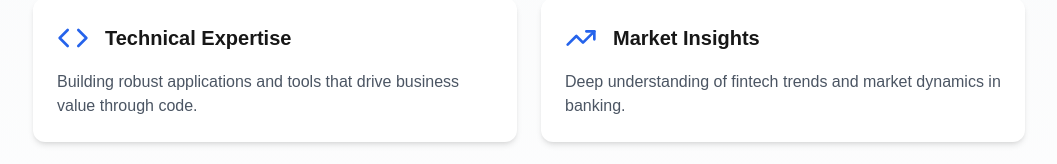
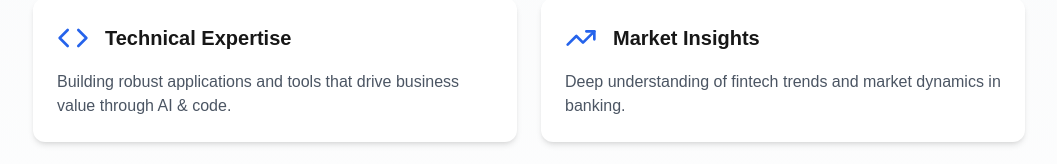
Before and after one commit to RobertVMill/portfolio, a Next.js app: page / in a window 1280 px wide. Shown: the part 286-450 px from the top of the page, without its empty margins (111-1168 px from the left). Built offline with nearby package versions, Linux system fonts and the light colour scheme.

Commit message:
Your commit message here

```diff
--- a/package.json
+++ b/package.json
@@ -10,9 +10,9 @@
   },
   "dependencies": {
     "lucide-react": "^0.453.0",
-    "next": "15.0.0",
-    "react": "19.0.0-rc-65a56d0e-20241020",
-    "react-dom": "19.0.0-rc-65a56d0e-20241020"
+    "next": "^15.0.0",
+    "react": "^19.0.0-rc-65a56d0e-20241020",
+    "react-dom": "^19.0.0-rc-65a56d0e-20241020"
   },
   "devDependencies": {
     "@types/node": "^20",
--- a/src/components/Hero.tsx
+++ b/src/components/Hero.tsx
@@ -49,7 +49,7 @@ const Hero = () => {
     {
       icon: Code,
       title: "Technical Expertise",
-      description: "Building robust applications and tools that drive business value through code."
+      description: "Building robust applications and tools that drive business value through AI & code."
     },
     {
       icon: TrendingUp,
```
Also changed, not shown: 1 other file (tests, documents, lock files or other folders).
